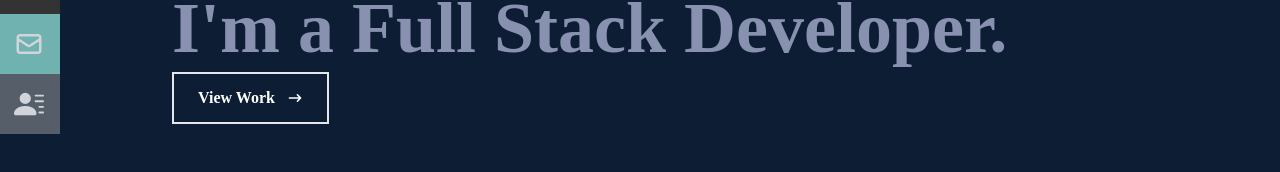
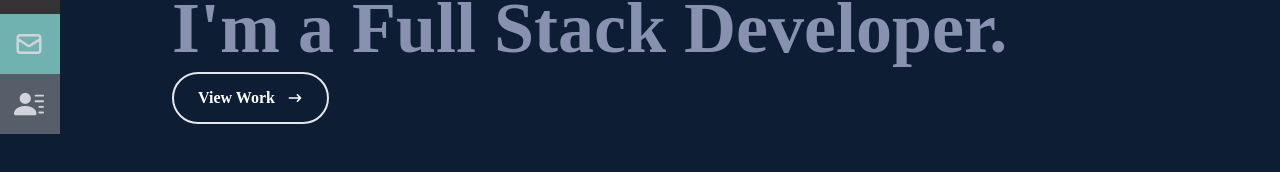
Before and after one commit to michaelwwalker42/mw-portfolio, a React (Create React App) app: page / in a window 1280 px wide. Shown: the part 386-558 px from the top of the page. Built offline with nearby package versions, Linux system fonts and the light colour scheme.

Commit message:
rounded the button

```diff
--- a/src/components/Home.jsx
+++ b/src/components/Home.jsx
@@ -11,7 +11,7 @@ const Home = () => {
         <h2 className='text-4xl sm:text-7xl font-bold text-[#8892b0]'>I'm a Full Stack Developer.</h2>
         <div>
           {/* button  */}
-          <button className='text-white font-bold group border-2 px-6 py-3 my-2 flex items-center hover:bg-[#e5dcc5] hover:border-[#e5dcc5] hover:text-[#0a192f]'>
+          <button className='rounded-full text-white font-bold group border-2 px-6 py-3 my-2 flex items-center hover:bg-[#e5dcc5] hover:border-[#e5dcc5] hover:text-[#0a192f]'>
             View Work
             <span className='group-hover:rotate-90 duration-300'>
               <HiArrowNarrowRight className='ml-3' />
```
